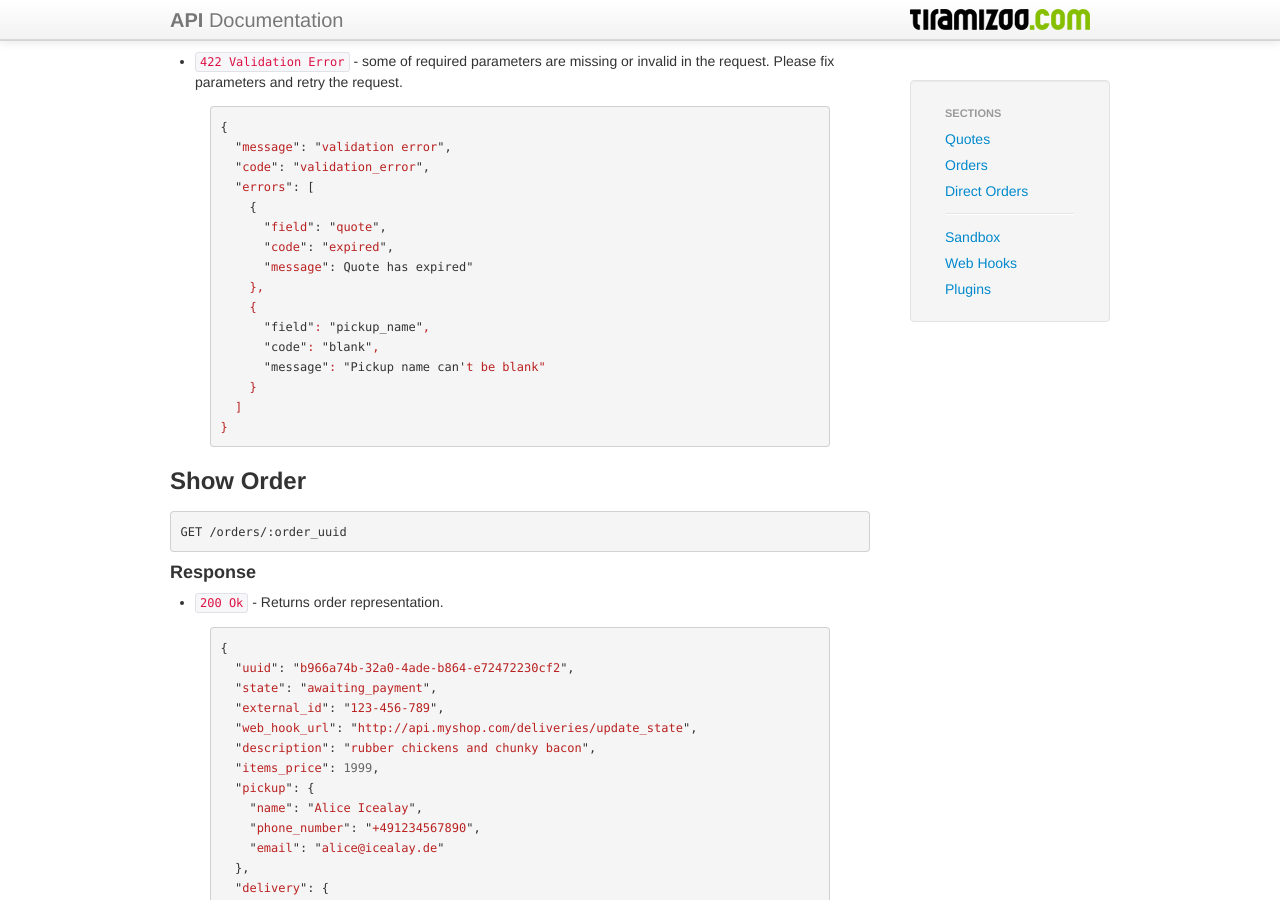
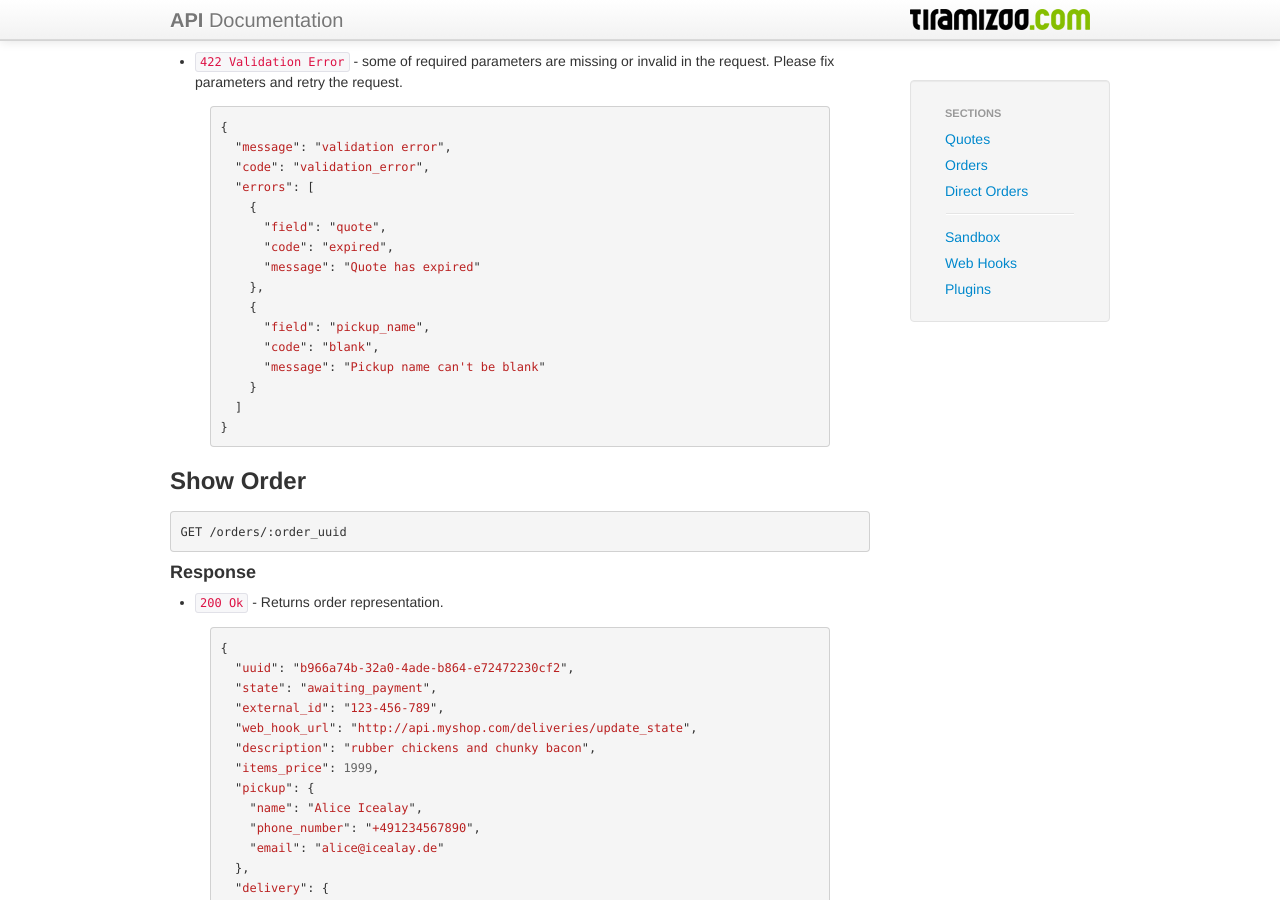
Before and after one commit to Goundar/tiramizoo.github.com, a Jekyll site: the page built from orders.md, in a window 1280 px wide and 900 px high, scrolled down 987 px. Built offline with Jekyll 4.4.1, drawn with Linux system fonts in a browser that asks for light colours.

```diff
--- a/orders.md
+++ b/orders.md
@@ -73,7 +73,7 @@ Response body contains the same information as in Show request.
     {
       "field": "quote",
       "code": "expired",
-      "message": Quote has expired"
+      "message": "Quote has expired"
     },
     {
       "field": "pickup_name",
```
